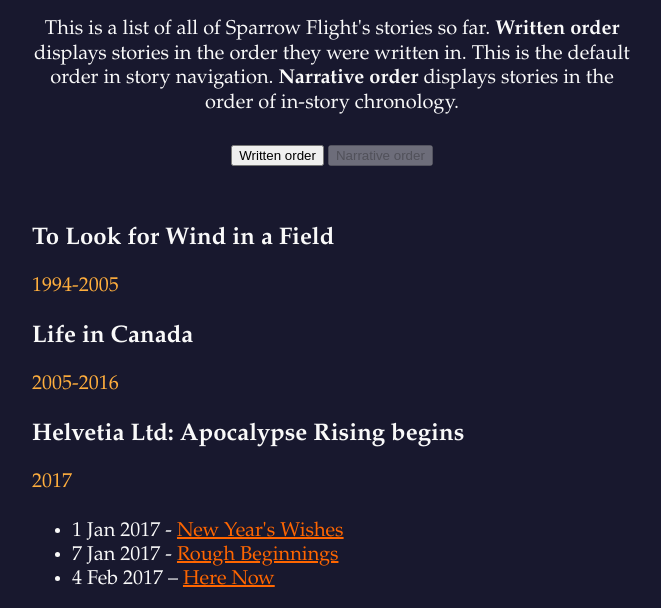
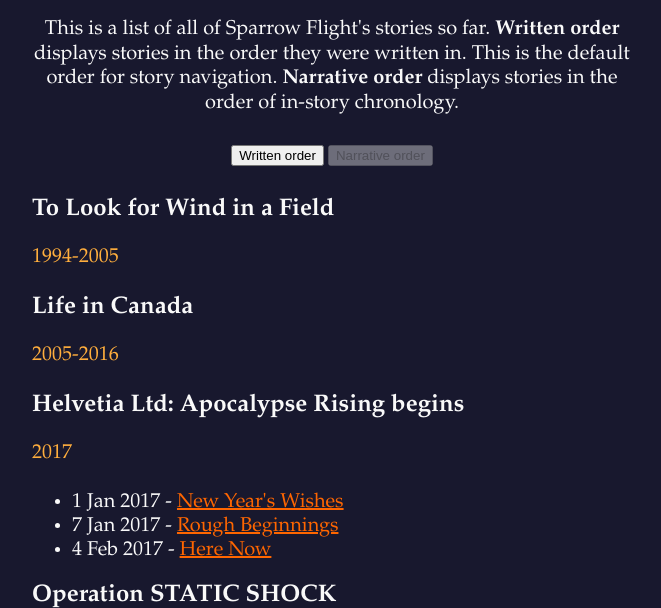
Before and after one commit to blockheron/sparrow-flight-project, a plain HTML site: page public/timeline/index.html in a window 1280 px wide. Both pictures are taken after a click on the button "Narrative order". Shown: the part 191-799 px from the top of the page, without its empty margins (308-969 px from the left). Drawn offline with Linux system fonts and the light colour scheme.

Commit message:
404 page

```diff
--- a/public/timeline/index.html
+++ b/public/timeline/index.html
@@ -12,9 +12,9 @@
 
     <body>
         <h1 style="text-align: center">TIMELINE</h1>
-        <p style="text-align: center">This is a list of all of Sparrow Flight's stories so far. <b>Written order</b> displays stories in the order they were written in. This is the default order in story navigation. <b>Narrative order</b> displays stories in the order of in-story chronology.</b></u></p>
+        <p style="text-align: center">This is a list of all of Sparrow Flight's stories so far. <b>Written order</b> displays stories in the order they were written in. This is the default order for story navigation. <b>Narrative order</b> displays stories in the order of in-story chronology.</b></u></p>
 
-        <div style="width: 480px; height: 60px; display: block; margin-left: auto; margin-right: auto; margin-top: 30px; text-align: center">
+        <div style="display: block; margin-left: auto; margin-right: auto; margin-top: 30px; margin-bottom: 30px; text-align: center">
             <button id="showWrittenDiv" onclick="writtenListener()">Written order</button>
             <button id="showNarrativeDiv" onclick="narrativeListener()">Narrative order</button>
         </div>
@@ -87,7 +87,7 @@
             <ul>
             <li>1 Jan 2017 - <a href="https://sparrowflightproject.wordpress.com/2024/09/08/new-years-wishes/">New Year's Wishes</a></li>
             <li>7 Jan 2017 - <a href="https://sparrowflightproject.wordpress.com/2024/09/28/rough-beginnings/">Rough Beginnings</a></li>
-            <li>4 Feb 2017 &ndash;&nbsp;<a href="https://sparrowflightproject.wordpress.com/2024/09/14/here-now/">Here Now</a></li>
+            <li>4 Feb 2017 - <a href="https://sparrowflightproject.wordpress.com/2024/09/14/here-now/">Here Now</a></li>
             </ul>
 
             <h2>Operation STATIC SHOCK</h2>
```
Also changed, not shown: public/404.html (+23 -0 lines).
